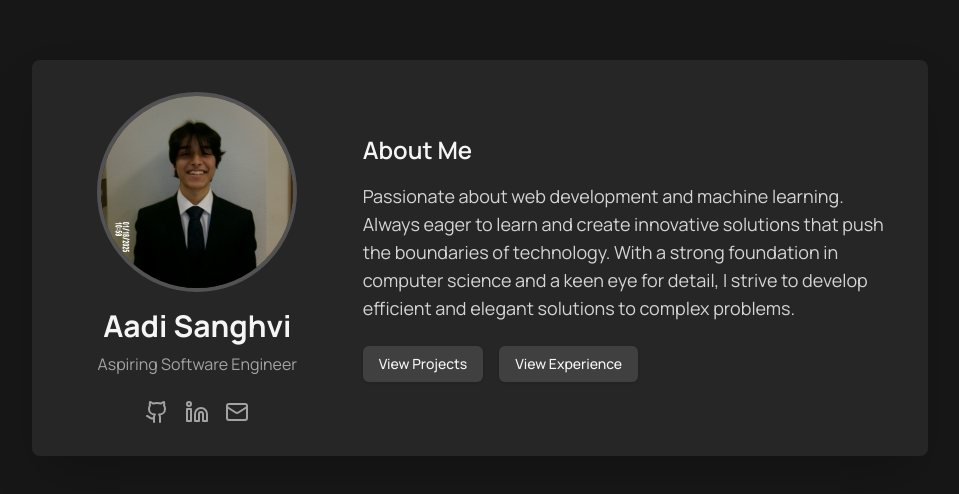
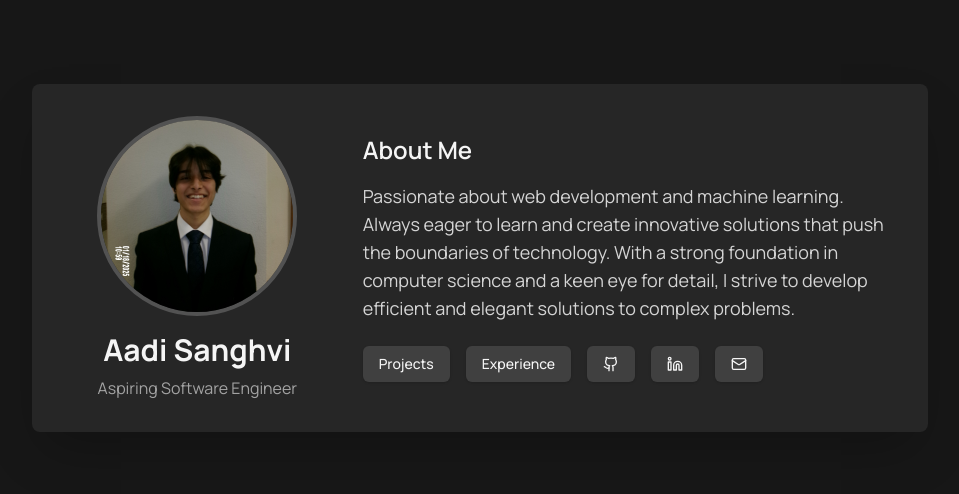
Before and after one commit to sinarck/portfolio, a Next.js app: page / in a window 1280 px wide. Shown: the part 142-636 px from the top of the page, without its empty margins (160-1119 px from the left). Built offline with nearby package versions, Linux system fonts and the light colour scheme.

Commit message:
fix: cleaner code w/ config files

```diff
--- a/app/page.tsx
+++ b/app/page.tsx
@@ -2,6 +2,8 @@ import Image from "next/image";
 import Link from "next/link";
 import { Github, Linkedin, Mail } from "lucide-react";
 import { Button } from "@/components/ui/button";
+import { socials } from "@/config/socials";
+import { links } from "@/config/links";
 
 export default function Home() {
   return (
@@ -10,12 +12,12 @@ export default function Home() {
         <div className="w-full md:w-1/3 flex flex-col items-center">
           <Image
             src="/pic.jpg"
-            alt="Student's portrait"
+            alt="Picture of me"
             width={200}
             height={200}
             className="rounded-full border-4 border-neutral-600 aspect-square object-cover"
             style={{
-              objectPosition: "center 10%", // Adjust 40% to zoom more/less into the image
+              objectPosition: "center 10%",
             }}
           />
           <h1 className="mt-4 text-3xl font-bold text-neutral-100 text-center">
@@ -24,35 +26,6 @@ export default function Home() {
           <p className="text-neutral-400 mt-2 text-center">
             Aspiring Software Engineer
           </p>
-          <div className="mt-6 flex space-x-4">
-            <Link
-              href="https://github.com/sinarck"
-              target="_blank"
-              className="text-neutral-400 hover:text-neutral-100 transition-colors"
-            >
-              <Github className="w-6 h-6" />
-              <span className="sr-only">GitHub</span>
-            </Link>
-            <Link
-              href="https://linkedin.com/in/aadisanghvi"
-              target="_blank"
-              className="text-neutral-400 hover:text-neutral-100 transition-colors"
-            >
-              <Linkedin className="w-6 h-6" />
-              <span className="sr-only">LinkedIn</span>
-            </Link>
-            <Link
-              href={`mailto:aadisanghvi321@outlook.com?subject=${encodeURIComponent(
-                "Portfolio Inquiry"
-              )}&body=${encodeURIComponent(
-                "Hello Aadi,\n\nI came across your portfolio and would like to connect."
-              )}`}
-              className="text-neutral-400 hover:text-neutral-100 transition-colors"
-            >
-              <Mail className="w-6 h-6" />
-              <span className="sr-only">Email</span>
-            </Link>
-          </div>
         </div>
         <div className="w-full md:w-2/3 flex flex-col justify-center mt-8 md:mt-0">
           <h2 className="text-2xl font-semibold text-neutral-100 mb-4">
@@ -65,19 +38,31 @@ export default function Home() {
             eye for detail, I strive to develop efficient and elegant solutions
             to complex problems.
           </p>
-          <div className="flex flex-col sm:flex-row gap-4">
+          <div className="flex flex-col items-center align-middle sm:flex-row gap-4">
+            {/* Map over links array */}
+            {links.map((link) => (
               <Button
+                key={link.name}
                 asChild
                 className="bg-neutral-700 hover:bg-neutral-600 text-neutral-100"
               >
-              <Link href="/projects">View Projects</Link>
+                <Link href={link.href}>{link.name}</Link>
               </Button>
+            ))}
+
+            {/* Map over socials array */}
+            {socials.map((social) => (
               <Button
+                key={social.name}
                 asChild
                 className="bg-neutral-700 hover:bg-neutral-600 text-neutral-100"
               >
-              <Link href="/experience">View Experience</Link>
+                <Link href={social.link} target="_blank">
+                  <social.icon className="w-6 h-6" />
+                  <span className="sr-only">{social.name}</span>
+                </Link>
               </Button>
+            ))}
           </div>
         </div>
       </main>
--- /dev/null
+++ b/config/links.ts
@@ -0,0 +1,15 @@
+type Link = {
+  name: string;
+  href: string;
+};
+
+export const links: Link[] = [
+  {
+    name: "Projects",
+    href: "/projects",
+  },
+  {
+    name: "Experience",
+    href: "/experience",
+  },
+];
--- /dev/null
+++ b/config/socials.ts
@@ -0,0 +1,29 @@
+import { Github, Linkedin, LucideIcon, Mail } from "lucide-react";
+
+type Social = {
+  link: string;
+  name: string;
+  icon: LucideIcon;
+};
+
+export const socials: Social[] = [
+  {
+    link: "https://github.com/sinarck",
+    name: "GitHub",
+    icon: Github,
+  },
+  {
+    link: "https://linkedin.com/in/aadisanghvi",
+    name: "LinkedIn",
+    icon: Linkedin,
+  },
+  {
+    link: `mailto:aadisanghvi321@outlook.com?subject=${encodeURIComponent(
+      "Portfolio Inquiry"
+    )}&body=${encodeURIComponent(
+      "Hello Aadi,\n\nI came across your portfolio and would like to connect."
+    )}`,
+    name: "Email",
+    icon: Mail,
+  },
+];
```
Lines whose indentation alone changed are shown as unchanged.
